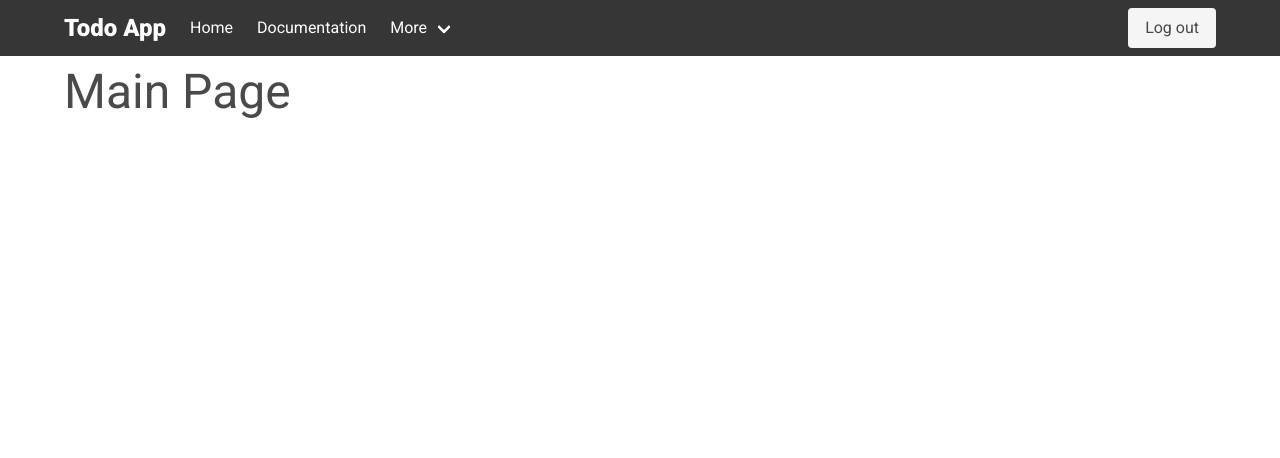
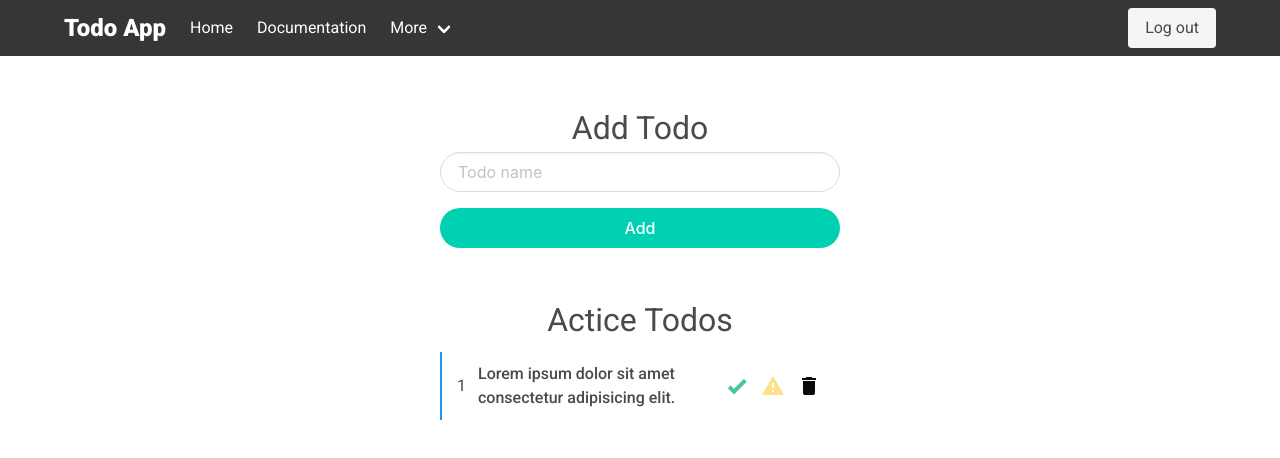
Before and after one commit to leonbohdan/MERN-TodoApp, a React (Create React App) app in the folder client/: page / in a window 1280 px wide. Shown: the top 458 px of the page. Built offline with nearby package versions, Linux system fonts and the light colour scheme; sample sign-in values are in the browser's storage.

Commit message:
form for creating todos was created on frontend

```diff
--- a/client/src/index.sass
+++ b/client/src/index.sass
@@ -15,6 +15,9 @@ code
 .bold-500
   font-weight: 500
 
+.pointer
+  cursor: pointer
+
 .w400
   max-width: 400px
   width: 100%
@@ -28,3 +31,5 @@ code
   flex-direction: column
 .f-center
   align-items: center
+.f-space
+  justify-content: space-between
--- a/client/src/pages/MainPage/MainPage.sass
+++ b/client/src/pages/MainPage/MainPage.sass
@@ -0,0 +1,10 @@
+.todos
+  &__item
+    padding: 10px 15px
+    border-left: 2px solid #2196f3
+
+    .icon
+      transition: transform .3s ease-in-out
+      &:hover
+        transform: scale(1.2)
+        transition: transform .3s ease-in-out
--- a/client/src/pages/MainPage/index.jsx
+++ b/client/src/pages/MainPage/index.jsx
@@ -1,9 +1,55 @@
 import React from 'react';
+import './MainPage.sass'
 
 const Mainpage = () => {
   return (
-    <div className="container">
-      <h1 className="is-size-1">Main Page</h1>
+    <div className="container flex f-column f-center mt-6">
+      <div className="w400">
+        <h4 className="is-size-3 has-text-centered">Add Todo</h4>
+        <form>
+          <input
+            class="input is-rounded"
+            type="text"
+            name="input"
+            placeholder="Todo name"
+          />
+
+          <button
+            type="button"
+            className="button mt-4 boxed is-rounded is-primary bold-500"
+          >
+            Add
+          </button>
+        </form>
+
+        <div className="todos mt-6">
+          <h4 className="is-size-3 has-text-centered mb-2">Actice Todos</h4>
+
+          <div className="todos__item flex f-center f-space">
+            <div className="flex f-center">
+              <div className="mr-3">1</div>
+
+              <div className="bold-500">
+                Lorem ipsum dolor sit amet consectetur adipisicing elit.
+              </div>
+            </div>
+
+            <div className="flex">
+              <span className="mr-1 icon is-medium">
+                <span className="mdi mdi-24px mdi-check-bold pointer has-text-success"></span>
+              </span>
+
+              <span className="mr-1 icon is-medium">
+                <span className="mdi mdi-24px mdi-alert pointer has-text-warning"></span>
+              </span>
+
+              <span className="icon is-medium">
+                <span className="mdi mdi-24px mdi-delete pointer has-text-black"></span>
+              </span>
+            </div>
+          </div>
+        </div>
+      </div>
     </div>
   );
 }
```
